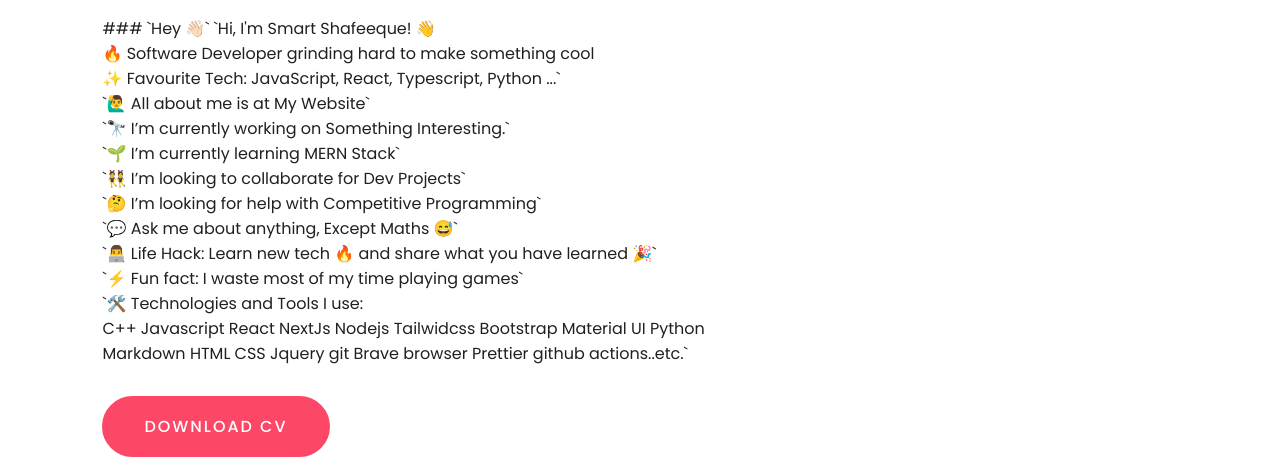
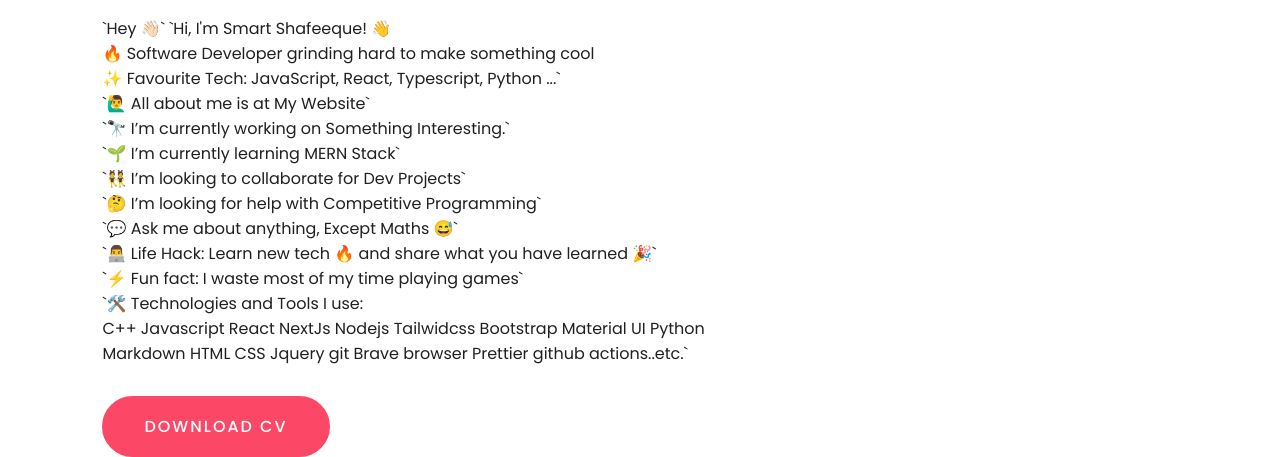
Before and after one commit to smartshafeeque07/smartshafeeque.github.io, a plain HTML site: page index.html in a window 1280 px wide. Shown: the part 423-880 px from the top of the page. Drawn offline with Linux system fonts and the light colour scheme.

Commit message:
Update index.html

```diff
--- a/index.html
+++ b/index.html
@@ -25,7 +25,7 @@
         <span class="title">Freelance Web Developer</span>
         <h1>Hello, I’m <span>emma</span></h1>
         <p>
-         ### `Hey 👋🏻`
+         `Hey 👋🏻`
 
 `Hi, I'm Smart Shafeeque! 👋<br>
 🔥 Software Developer grinding hard to make something cool<br>
```
